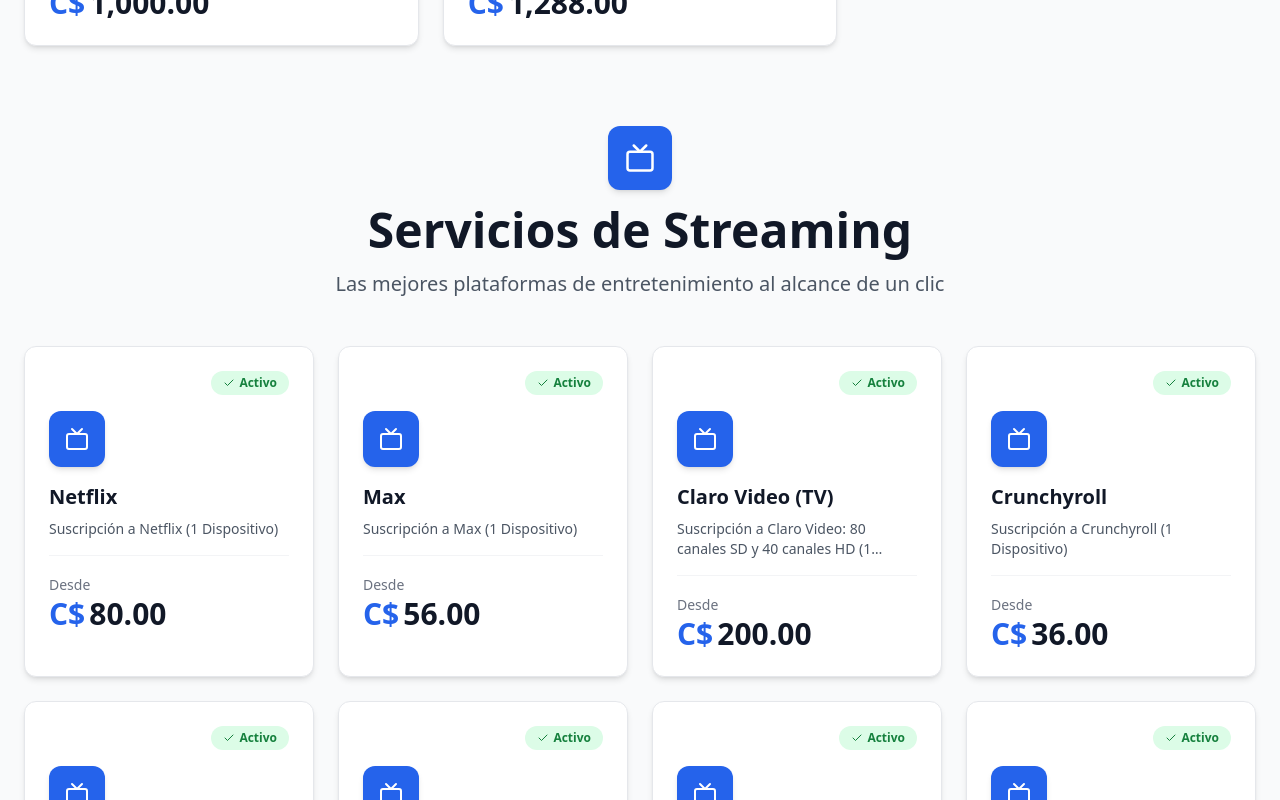
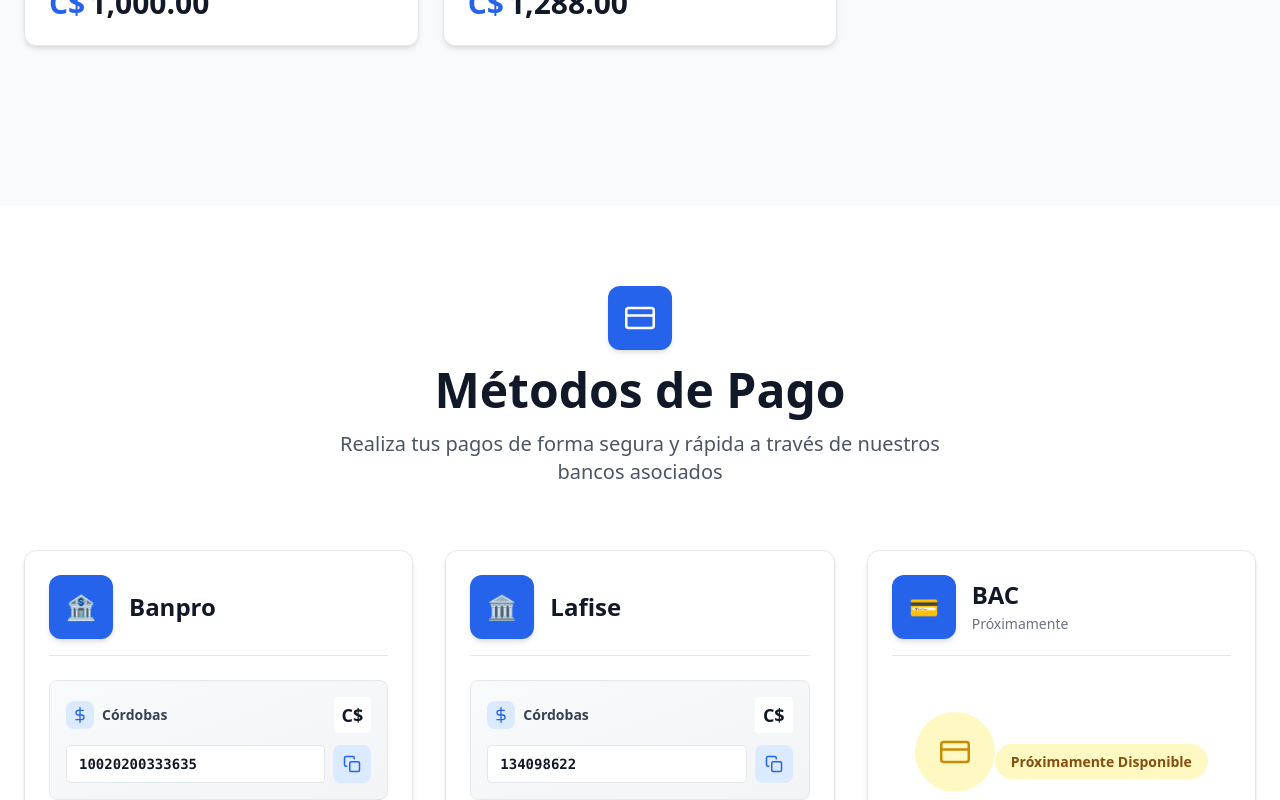
Before and after one commit to Wisofer/loading-page-system, a React (Vite) app: page / in a window 1280 px wide. Shown: the part 1700-2500 px from the top of the page. Built offline with nearby package versions, Linux system fonts and the light colour scheme.

Commit message:
comentando stremmer

```diff
--- a/src/components/Services.jsx
+++ b/src/components/Services.jsx
@@ -1,5 +1,7 @@
-import { internetServices, streamingServices } from '../data/services';
-import { FiWifi, FiTv, FiCheck } from 'react-icons/fi';
+import { internetServices } from '../data/services';
+// import { streamingServices } from '../data/services'; // Comentado - Streaming oculto por solicitud del cliente
+import { FiWifi, FiCheck } from 'react-icons/fi';
+// import { FiTv } from 'react-icons/fi'; // Comentado - Streaming oculto
 import { useScrollAnimation } from '../hooks/useScrollAnimation';
 
 const ServiceCard = ({ service, isStreaming = false, delay = 0 }) => {
@@ -60,7 +62,7 @@
 
 const Services = () => {
   const [headerRef, headerVisible] = useScrollAnimation({ threshold: 0.2 });
-  const [streamingHeaderRef, streamingHeaderVisible] = useScrollAnimation({ threshold: 0.2 });
+  // const [streamingHeaderRef, streamingHeaderVisible] = useScrollAnimation({ threshold: 0.2 }); // Comentado - Streaming oculto
 
   return (
     <section id="services" className="py-12 sm:py-16 lg:py-20 px-4 sm:px-6 bg-gray-50 dark:bg-gray-800/50 transition-colors duration-300">
@@ -94,7 +96,8 @@
           </div>
         </div>
 
-        {/* Streaming Services */}
+        {/* Streaming Services - COMENTADO: Oculto por solicitud del cliente */}
+        {/*
         <div>
           <div
             ref={streamingHeaderRef}
@@ -123,6 +126,7 @@
             ))}
           </div>
         </div>
+        */}
       </div>
     </section>
   );
```
